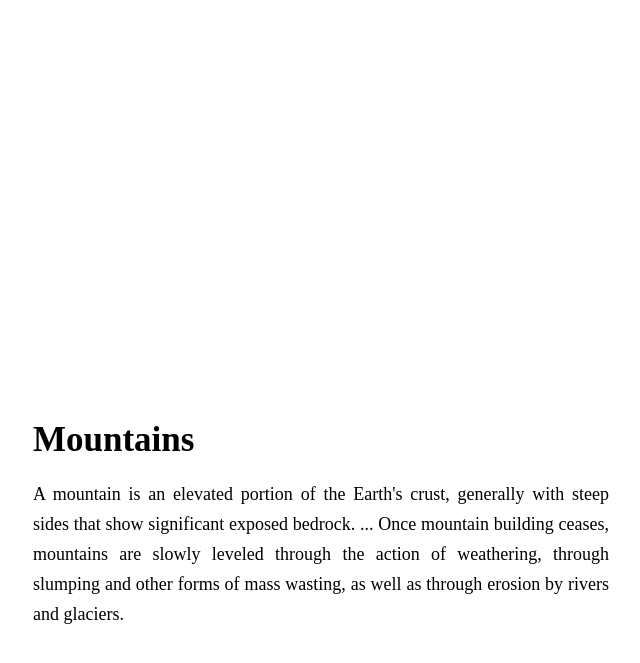
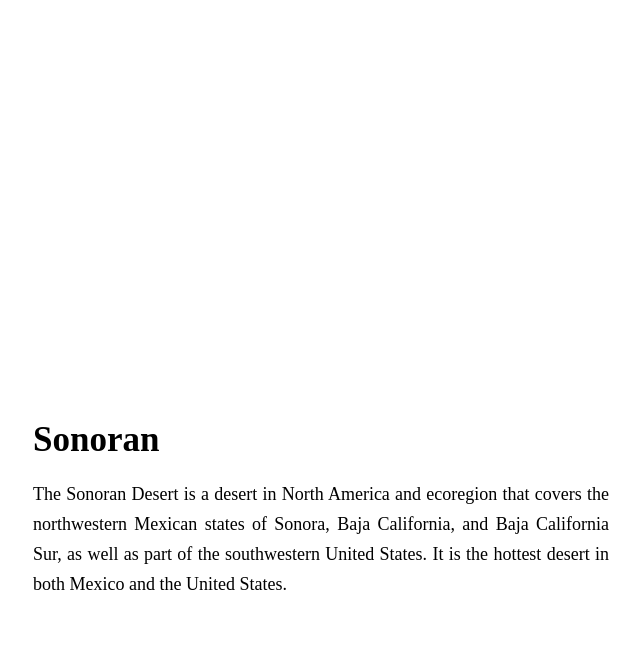
Before and after one commit to anayakothari/MotionGraphicsS23, a website: page dev/index.html in a window 1280 px wide. Shown: the part 451-1114 px from the top of the page, without its empty margins (399-1039 px from the left). Drawn offline with nearby package versions, Linux system fonts and the light colour scheme; files that its build step writes are made by us from their sources; a web font is replaced by a local one.

Commit message:
text content

```diff
--- a/dev/index.html
+++ b/dev/index.html
@@ -46,8 +46,10 @@
             </section>
     <section id="content">
                     <div>
-                        <h1>Mountains</h1>
-                        <p>A mountain is an elevated portion of the Earth's crust, generally with steep sides that show significant exposed bedrock. ... Once mountain building ceases, mountains are slowly leveled through the action of weathering, through slumping and other forms of mass wasting, as well as through erosion by rivers and glaciers.</p>
+                        <h1>Sonoran</h1>
+                        <p>The Sonoran Desert is a desert in North America and ecoregion that covers the northwestern Mexican states of
+                            Sonora, Baja California, and Baja California Sur, as well as part of the southwestern United States. It is
+                            the hottest desert in both Mexico and the United States.</p>
                     </div>
                 </section>
     <script src="js/scripts-min.js"></script>
```
Also changed, not shown: 2 other files.
